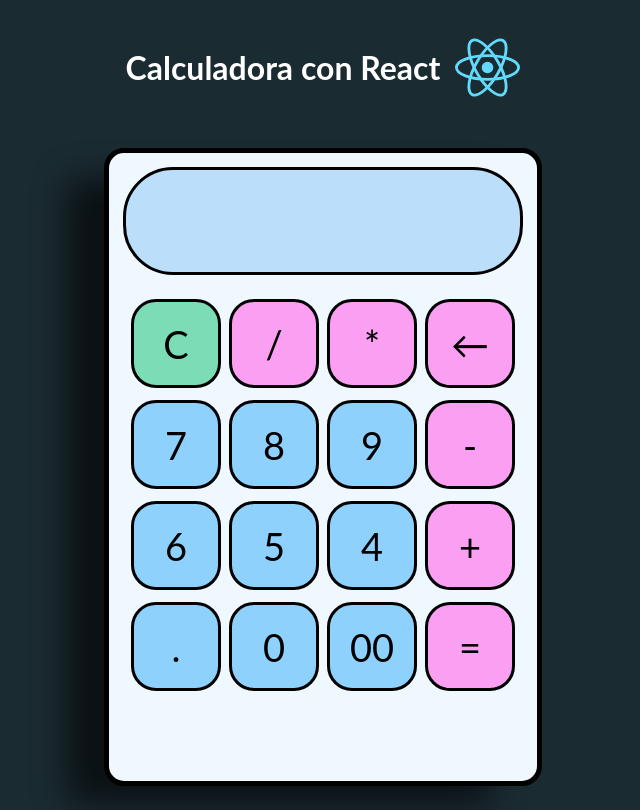
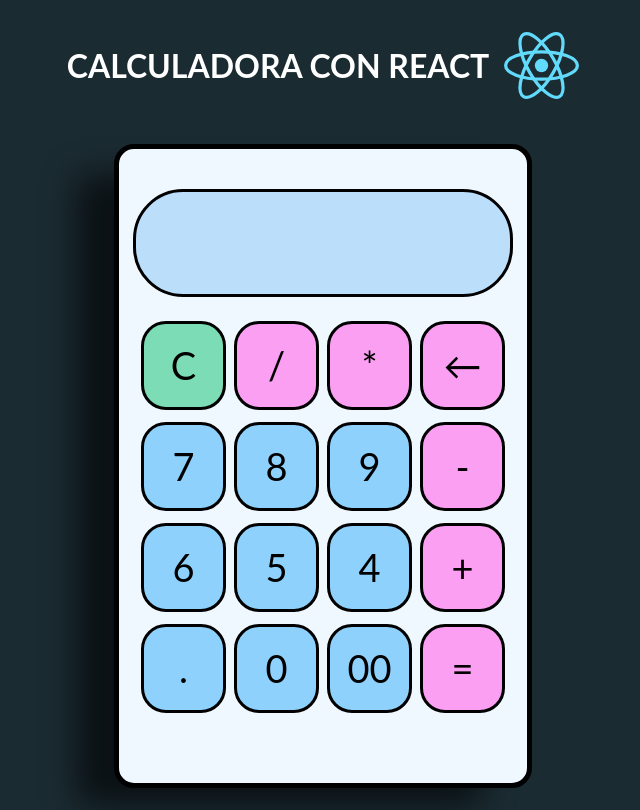
Before and after one commit to Bernacchialuca/Calculadora, a React (Create React App) app: page / in a window 1280 px wide. Shown: the whole page, without its empty margins (317-957 px from the left). Built offline with nearby package versions, Linux system fonts and the light colour scheme.

Commit message:
first commit

```diff
--- a/src/App.css
+++ b/src/App.css
@@ -28,21 +28,20 @@
 }
 
 .logo-react {
-  height: 65px;
-  width: 65px;
+  height: 75px;
+  width: 75px;
   padding-left: 15px;
 }
 
 .contenedor-calculadora {
-  width: 400px;
-  height: 600px;
+  width: 380px;
+  height: 580px;
   padding: 14px;
   background-color: aliceblue;
   border-radius: 20px;
   border: 5px solid black;
-  -webkit-box-shadow: -44px 24px 32px -6px rgba(0,0,0,0.6);
-  -moz-box-shadow: -44px 24px 32px -6px rgba(0,0,0,0.6);
-  box-shadow: -44px 24px 32px -6px rgba(0,0,0,0.6);
+  padding-top: 40px;
+  box-shadow: -44px 24px 32px -6px rgb(0 0 0 / 60%);
 
 }
 
--- a/src/App.js
+++ b/src/App.js
@@ -26,7 +26,7 @@ const App = () => {
   return (
     <div className="App">
       <div className='contenedor-logo'>
-        <h1>Calculadora con React</h1>
+        <h1>CALCULADORA CON REACT</h1>
         <img className='logo-react' src={logoReact} alt='logo' />
       </div>
       <div className='contenedor-calculadora'>
--- a/src/estilos/Boton.css
+++ b/src/estilos/Boton.css
@@ -16,12 +16,25 @@
 
 .boton-contenedor:hover {
     background-color: #50bafc ;
+    border-radius: 50%;
+
+   -moz-transition: all .51s;
+   -o-transition: all .51s;
+   -webkit-transition: all .51s;
+   transition: all .51s;
 }
 
 .operador {
     background-color: #fb9ff3;
+
 }
 
 .operador:hover {
     background-color: #fd7bf2;
+    border-radius: 50%;
+
+   -moz-transition: all .51s;
+   -o-transition: all .51s;
+   -webkit-transition: all .51s;
+   transition: all .51s;
 }
--- a/src/estilos/BotonClear.css
+++ b/src/estilos/BotonClear.css
@@ -12,3 +12,14 @@
     margin: 4px;
     cursor: pointer;
 }
+
+.boton-clear:hover {
+    background-color:#1dda8e;
+
+   border-radius: 50%;
+
+   -moz-transition: all .51s;
+   -o-transition: all .51s;
+   -webkit-transition: all .51s;
+   transition: all .51s;
+}
--- a/src/estilos/Input.css
+++ b/src/estilos/Input.css
@@ -8,7 +8,7 @@
     font-weight: bold;
     font-size: 30px;
     color: white;
-    background-color: #0a0a23;
+    background-color: #230a0a;
     padding: 11px 30px 11px 11px;
     margin: 1px solid #888;
 }
```
